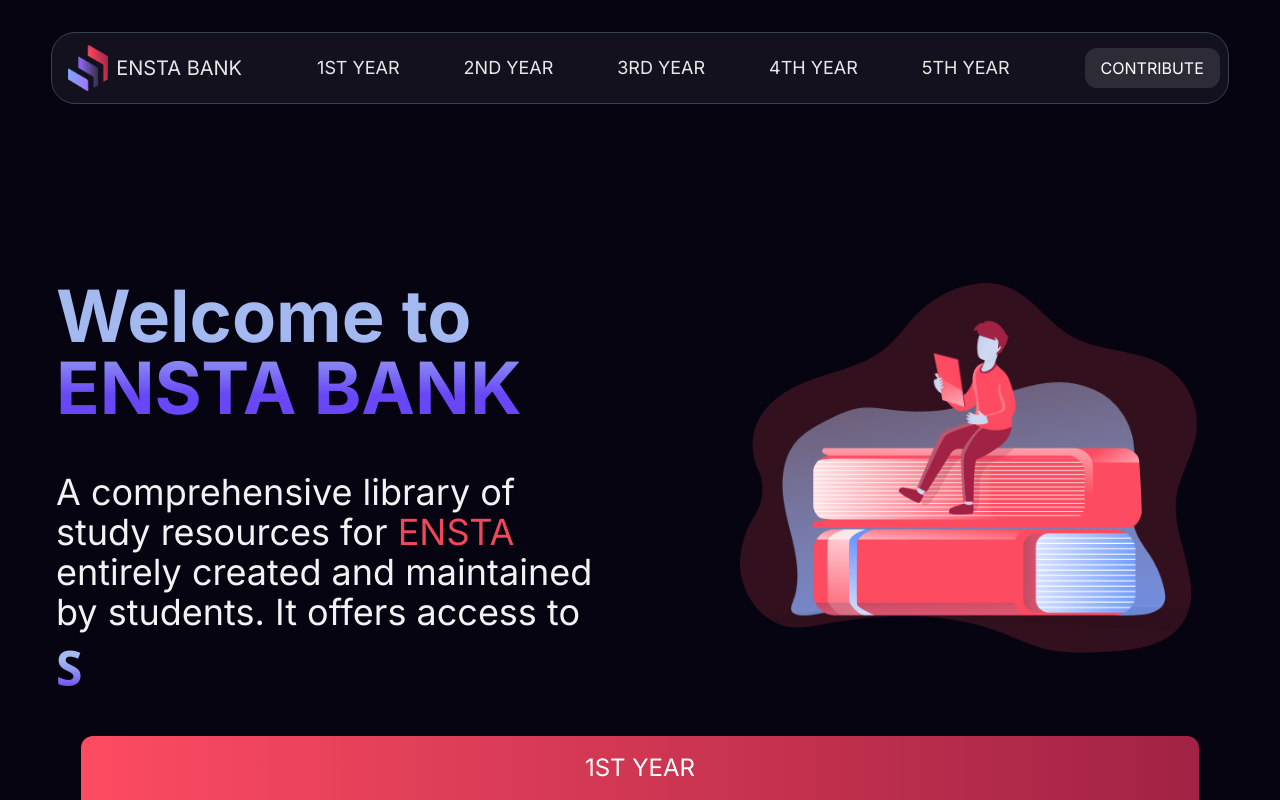
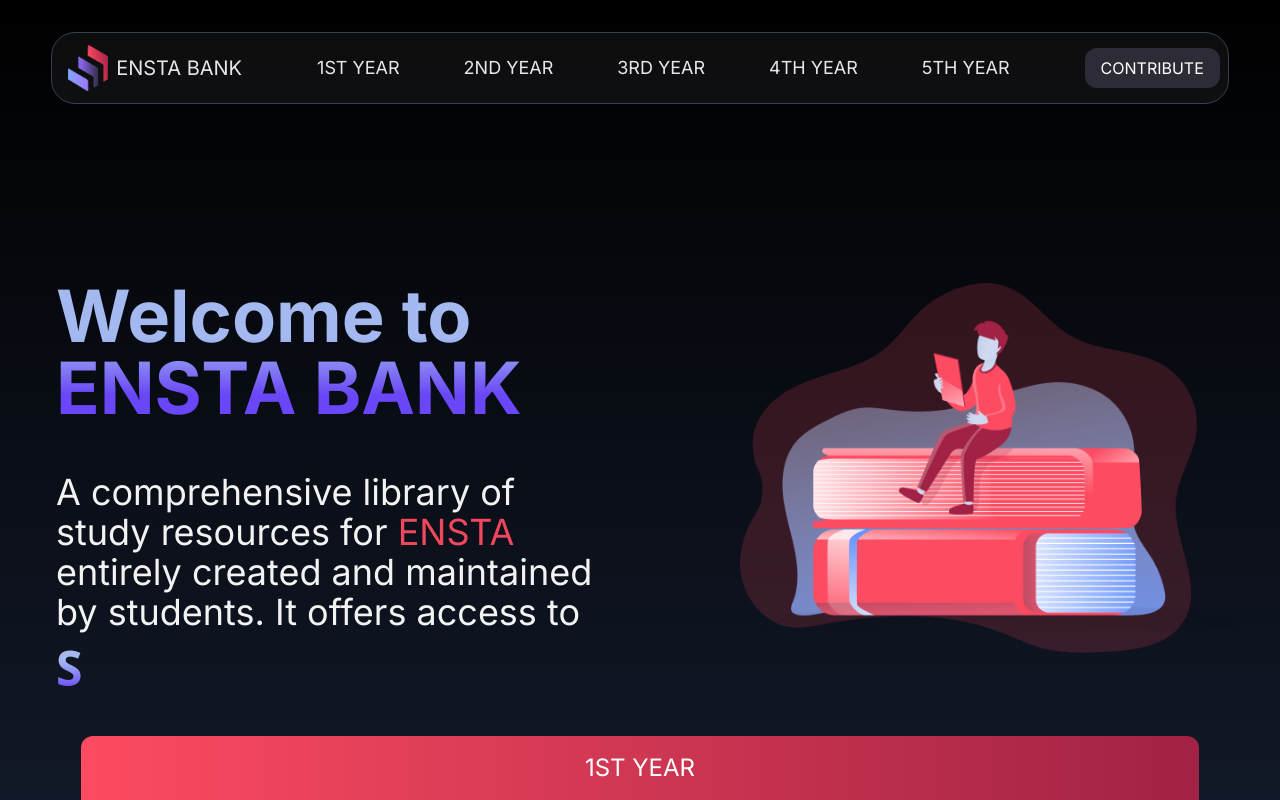
Before and after one commit to benzinamohamed/ENSTA-Bank, a React (Create React App) app: page / in a window 1280 px wide. Built offline with nearby package versions, Linux system fonts and the light colour scheme.

Commit message:
changing bg

```diff
--- a/src/App.js
+++ b/src/App.js
@@ -11,7 +11,7 @@ function App() {
     }
    }
   return (
-    <div className='bg-primary w-screen h-screen overflow-auto custom-scrollbar'>
+    <div className='min-h-screen bg-gradient-to-b from-black to-gray-900 bg-primary w-screen h-screen overflow-auto custom-scrollbar'>
       <Navbar ref1={firstYearRef} ref2={secondYearRef} handelPress={handlePress}/>
       <Hero ref1={firstYearRef} ref2={secondYearRef} />
     </div>
```
